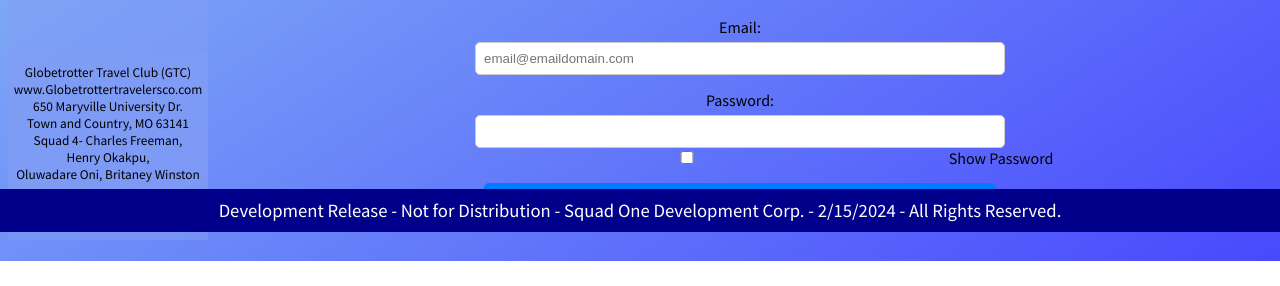
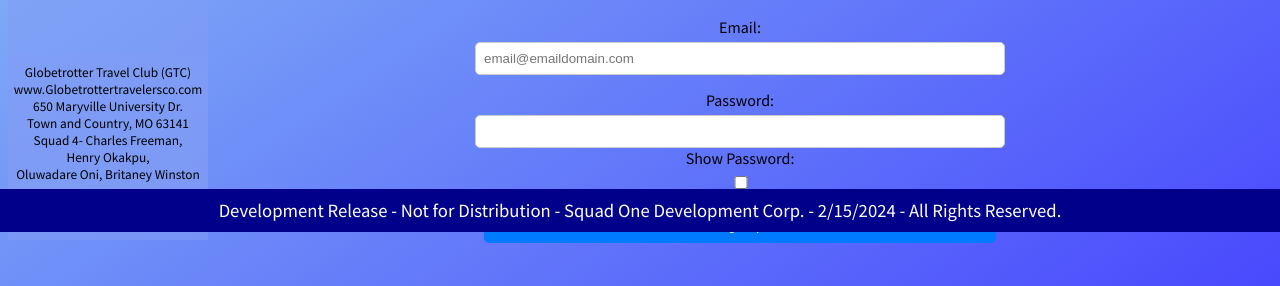
Before and after one commit to GlobeTrottersTravel/GlobetrottersTravel.github.io, a plain HTML site: page SignIn.html in a window 1280 px wide. Shown: the part 568-854 px from the top of the page. Before the commit the page ends 829 px from the top, so only its background shows below. Drawn offline with Linux system fonts and the light colour scheme.

Commit message:
Update SignIn.html

```diff
--- a/SignIn.html
+++ b/SignIn.html
@@ -41,7 +41,8 @@
         <div class="input-group">
           <label for="password">Password:</label>
           <input type="password" id="password" name="password" required />
-          <input type="checkbox" id="togglePassword"> Show Password
+          <label for="togglePassword">Show Password:</label>
+          <input type="checkbox" id="togglePassword">
         </div>
         <div class="input-group">
           <button type="submit">Sign Up</button>
```
